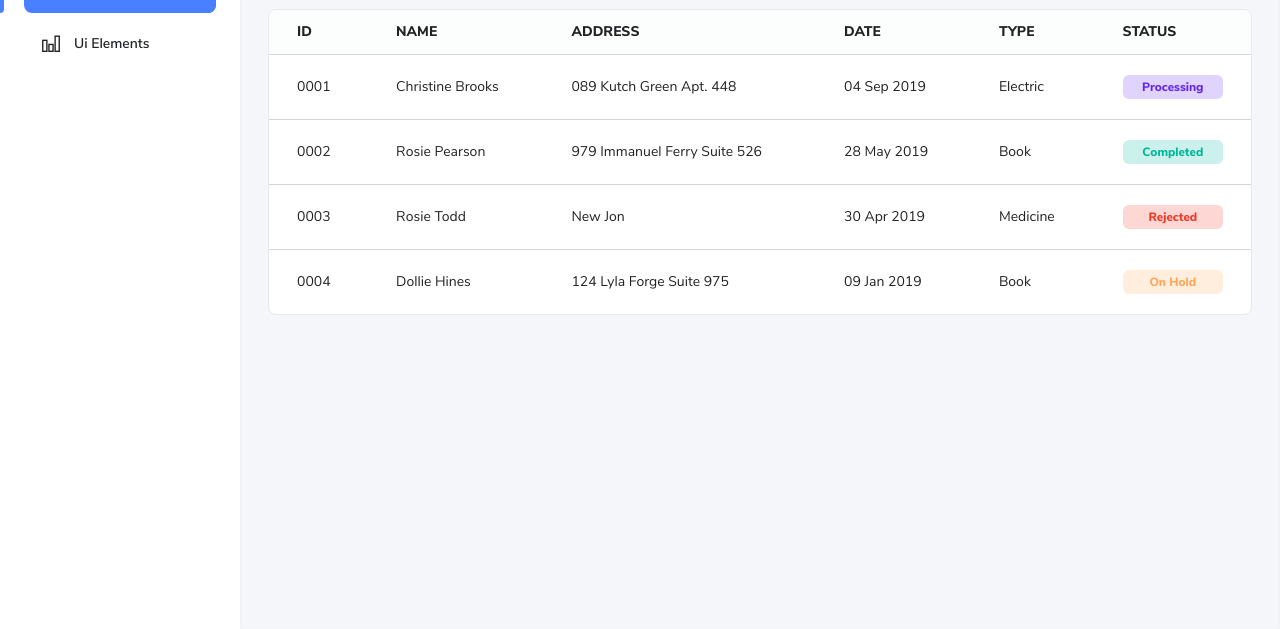
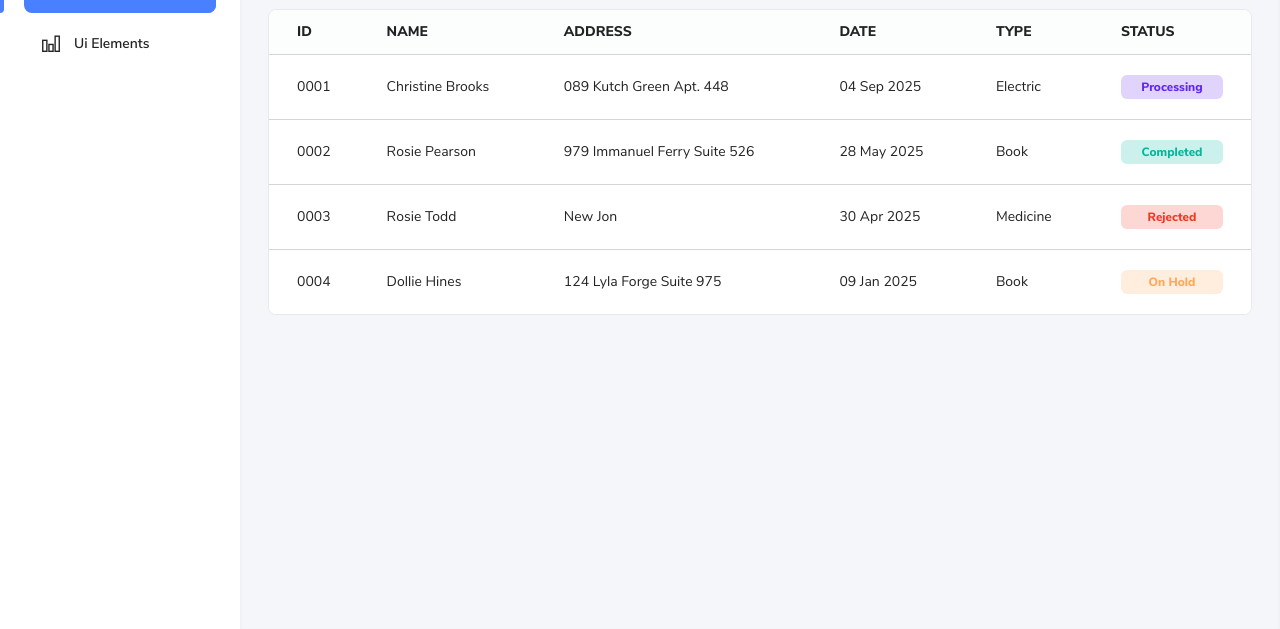
Before and after one commit to higorch/dashstack, a website: page html/index.html in a window 1280 px wide. Shown: the part 171-800 px from the top of the page. Drawn offline with Linux system fonts and the light colour scheme; files whose address does not match are found by name.

Commit message:
table fixe

```diff
--- a/html/assets/css/app.css
+++ b/html/assets/css/app.css
@@ -1150,6 +1150,7 @@ video {
 /* dash-container  */
 .dash-container{
   display: flex;
+  width: 100%;
   flex: 1 1 0%;
   flex-direction: column;
 }
@@ -1277,6 +1278,18 @@ video {
 .table-primary{
   width: 100%;
 }
+.table-primary.table-fixed{
+  width: auto;
+  min-width: 100%;
+}
+.table-primary.table-fixed tr th,
+    .table-primary.table-fixed tr td{
+  white-space: nowrap;
+}
+.table-primary.table-fixed tr th:first-child,
+    .table-primary.table-fixed tr td:first-child {
+        /* @apply shadow-2xl; */
+    }
 .table-primary tr th,
     .table-primary tr td{
   font-family: 'Nunito Sans';
@@ -1302,6 +1315,8 @@ video {
   border-bottom-width: 1px;
   --tw-border-opacity: 1;
   border-color: rgb(213 213 213 / var(--tw-border-opacity, 1));
+  --tw-bg-opacity: 1;
+  background-color: rgb(255 255 255 / var(--tw-bg-opacity, 1));
   padding-left: 1.75rem;
   padding-right: 1.75rem;
   padding-top: 1.25rem;
@@ -1401,6 +1416,12 @@ video {
 .relative{
   position: relative;
 }
+.sticky{
+  position: sticky;
+}
+.left-0{
+  left: 0px;
+}
 .block{
   display: block;
 }
@@ -1431,14 +1452,17 @@ video {
 .h-screen{
   height: 100vh;
 }
+.w-\[80px\]{
+  width: 80px;
+}
 .w-full{
   width: 100%;
 }
 .grow{
   flex-grow: 1;
 }
-.table-auto{
-  table-layout: auto;
+.table-fixed{
+  table-layout: fixed;
 }
 .border-collapse{
   border-collapse: collapse;
@@ -1559,5 +1583,5 @@ video {
 }
 
 .os-scrollbar-handle{
-  background-color: rgb(100 176 49 / 0.5) !important;
-}
+  background-color: rgb(72 128 255 / 0.5) !important;
+}
--- a/html/index.html
+++ b/html/index.html
@@ -7,7 +7,7 @@
     <title>Dashstack</title>
     <link rel="stylesheet" href="./assets/icons/line-awesome/css/line-awesome.min.css">
     <link rel="stylesheet" href="./assets/fonts/stylesheet.css">
-    <link rel="stylesheet" href="./assets/css/app.css?v=2.0.3">
+    <link rel="stylesheet" href="./assets/css/app.css?v=2.0.4">
 </head>
 
 <body class="subpixel-antialiased" x-data="app" x-bind="events">
@@ -90,11 +90,28 @@
 
                 <div class="flex flex-col gap-6">
 
-                    <div class="overflow-hidden rounded-lg border border-[#e8e9e9] bg-white">
-                        <table class="table-primary table-auto">
+                    <div class="overflow-hidden rounded-lg border border-[#e8e9e9] bg-white" x-data="{
+                        init() {
+                            this.initOverlayScrollbars();
+                        },
+                        initOverlayScrollbars() {
+                            OverlayScrollbars($el, {}).destroy();
+                            OverlayScrollbars($el, {
+                                overflow: {
+                                    y: 'scroll'
+                                },
+                                scrollbars: {
+                                    clickScroll: true,
+                                    autoHide: 'leave',
+                                    autoHideDelay: 400
+                                }
+                            });
+                        }
+                    }">
+                        <table class="table-primary table-fixed">
                             <thead>
                                 <tr>
-                                    <th class="uppercase">ID</th>
+                                    <th class="uppercase sticky left-0">ID</th>
                                     <th class="uppercase">Name</th>
                                     <th class="uppercase">Address</th>
                                     <th class="uppercase">Date</th>
@@ -104,40 +121,40 @@
                             </thead>
                             <tbody>
                                 <tr>
-                                    <td>0001</td>
+                                    <td class="w-[80px] sticky left-0">0001</td>
                                     <td>Christine Brooks</td>
                                     <td>089 Kutch Green Apt. 448</td>
-                                    <td>04 Sep 2019</td>
+                                    <td>04 Sep 2025</td>
                                     <td>Electric</td>
                                     <td>
                                         <span class="badge badge-purple">Processing</span>
                                     </td>
                                 </tr>
                                 <tr>
-                                    <td>0002</td>
+                                    <td class="w-[80px] sticky left-0">0002</td>
                                     <td>Rosie Pearson</td>
                                     <td>979 Immanuel Ferry Suite 526</td>
-                                    <td>28 May 2019</td>
+                                    <td>28 May 2025</td>
                                     <td>Book</td>
                                     <td>
                                         <span class="badge badge-green">Completed</span>
                                     </td>
                                 </tr>
                                 <tr>
-                                    <td>0003</td>
+                                    <td class="w-[80px] sticky left-0">0003</td>
                                     <td>Rosie Todd</td>
                                     <td>New Jon</td>
-                                    <td>30 Apr 2019</td>
+                                    <td>30 Apr 2025</td>
                                     <td>Medicine</td>
                                     <td>
                                         <span class="badge badge-red">Rejected</span>
                                     </td>
                                 </tr>
                                 <tr>
-                                    <td>0004</td>
+                                    <td class="w-[80px] sticky left-0">0004</td>
                                     <td>Dollie Hines</td>
                                     <td>124 Lyla Forge Suite 975</td>
-                                    <td>09 Jan 2019</td>
+                                    <td>09 Jan 2025</td>
                                     <td>Book</td>
                                     <td>
                                         <span class="badge badge-yellow">On Hold</span>
@@ -145,6 +162,7 @@
                                 </tr>
                             </tbody>
                         </table>
+
                     </div>
 
                 </div>
@@ -155,7 +173,7 @@
 
     </div>
 
-    <script src="./assets/js/app.js?v=2.0.3"></script>
+    <script src="./assets/js/app.js?v=2.0.4"></script>
     <script src="./assets/js/custom.js"></script>
 </body>
 
--- a/src/css/app.css
+++ b/src/css/app.css
@@ -5,14 +5,14 @@
 @tailwind utilities;
 
 .os-scrollbar-handle {
-    @apply bg-[#64b031]/50 !important;
+    @apply bg-[#4880FF]/50 !important;
 }
 
 @layer components {
 
      /* dash-container  */
     .dash-container {
-        @apply flex-1 flex flex-col;
+        @apply flex-1 flex flex-col w-full;
     }
 
     /* dash-sidebar  */
@@ -68,6 +68,17 @@
     .table-primary {
         @apply w-full;
     }
+    .table-primary.table-fixed {
+        @apply w-auto min-w-full;
+    }
+    .table-primary.table-fixed tr th,
+    .table-primary.table-fixed tr td {
+        @apply whitespace-nowrap;
+    }
+    .table-primary.table-fixed tr th:first-child,
+    .table-primary.table-fixed tr td:first-child {
+        /* @apply shadow-2xl; */
+    }
     .table-primary tr th,
     .table-primary tr td {
         @apply font-['Nunito_Sans'] text-sm text-[#202224];
@@ -76,7 +87,7 @@
         @apply border-b border-[#D5D5D5] px-7 py-3 text-left font-bold bg-[#FCFDFD];
     }
     .table-primary tr td {
-        @apply border-b border-[#D5D5D5] px-7 py-5;
+        @apply border-b border-[#D5D5D5] px-7 py-5 bg-white;
     }
     .table-primary tbody tr:last-child * {
         @apply border-b-0;
```
